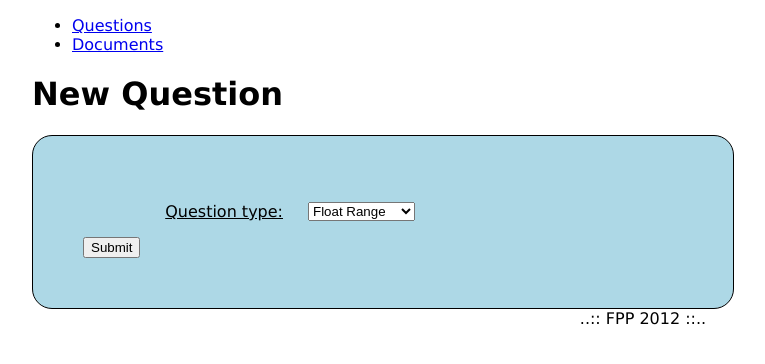
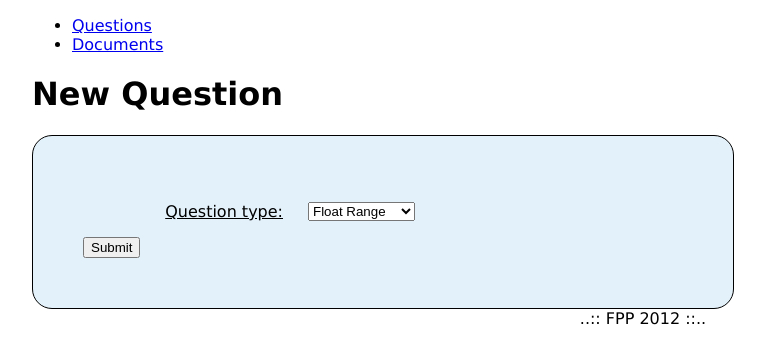
Before and after one commit to elisiano/cern-tender, a Django app: page /questions/new/ in a window 1280 px wide. Shown: the part 54-418 px from the top of the page, without its empty margins (18-783 px from the left). Run offline with Django 3.2, Linux system fonts and the light colour scheme; parts of the project's set-up code (start-up, migrations or seed data) failed here and were passed over; some libraries are stand-ins or nearby versions.

Commit message:
Form background color changed

```diff
--- a/static/css/main.css
+++ b/static/css/main.css
@@ -50,7 +50,7 @@ form {
     border-radius: 20px;
 }
 #question_form {
-    background: lightblue;
+    background: #E3F1FA;
     width: 600px;
 }   float: left;
 
@@ -58,7 +58,6 @@ form {
 #question_form > p > input {
 
 }
-
 
 #question_form > p > label {
     margin-right: 25px;
```
